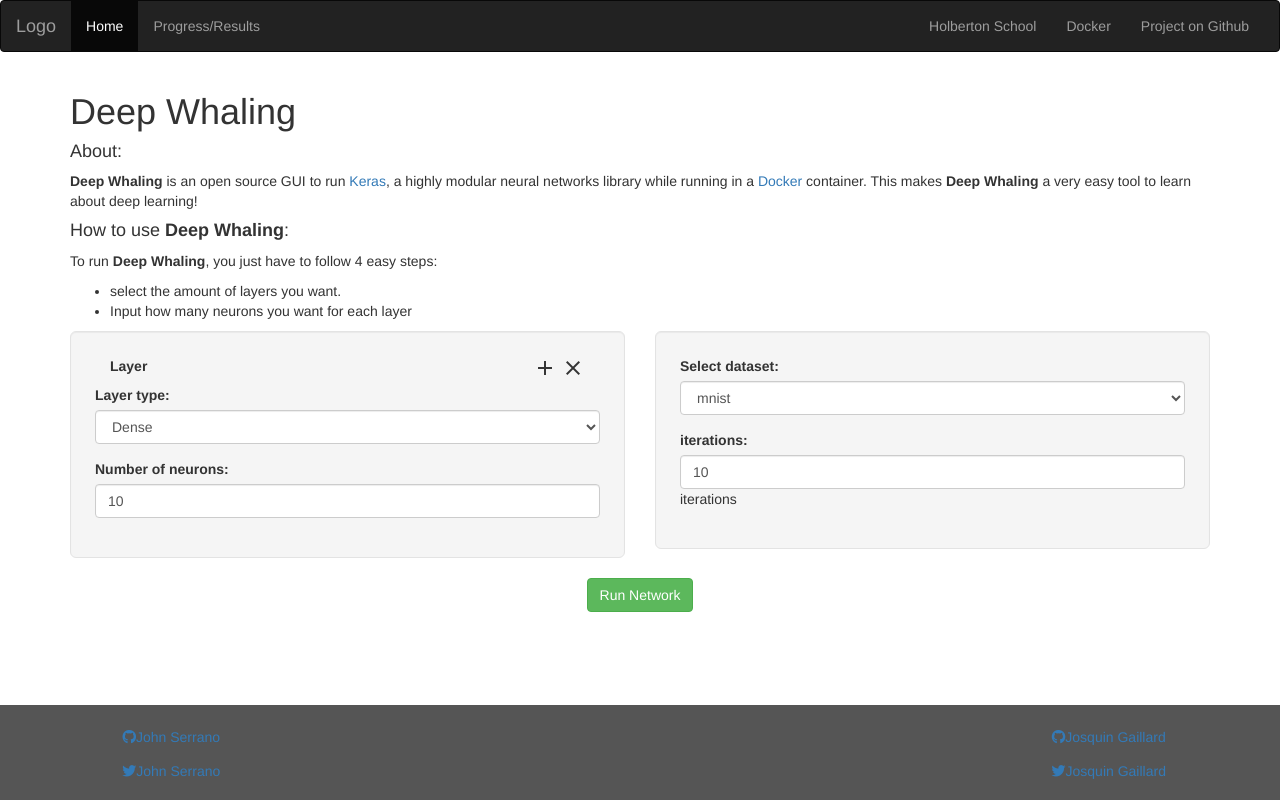
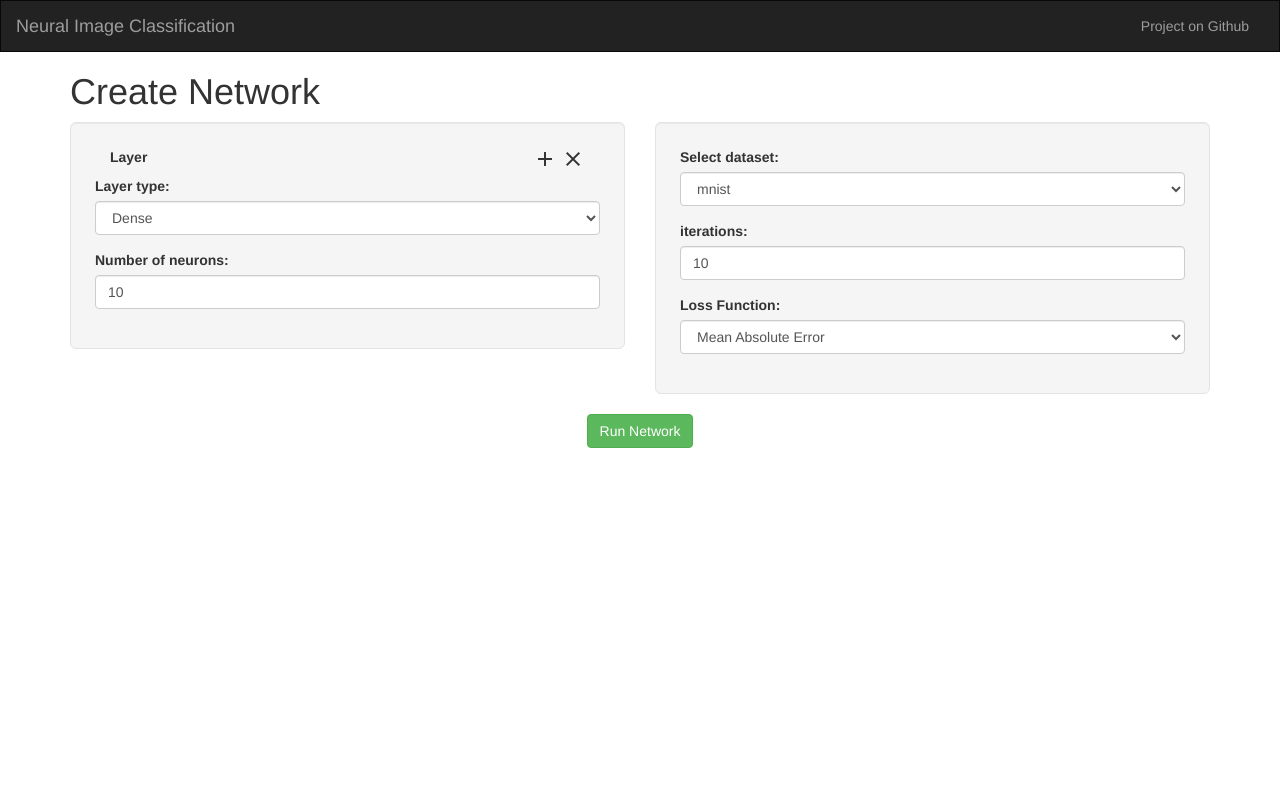
Before and after one commit to johnSerrano/DockerCon-Challenge, a Flask app: page / in a window 1280 px wide. Run offline with Flask 2, Linux system fonts and the light colour scheme; some libraries are stand-ins or nearby versions.

Commit message:
Front-end facelift and enable selecting loss function

```diff
--- a/templates/index.html
+++ b/templates/index.html
@@ -187,6 +187,7 @@
 
 			data["iterations"] = parseInt(document.getElementById("iters").value);
 			data["dataset"] = document.getElementById("dataset").value;
+			data["loss"] = document.getElementById("loss_function").value;
 
 			var xhr = new XMLHttpRequest();
 			xhr.open("POST", "/runnetwork", true);
@@ -230,6 +231,11 @@
 	<style>
 		.row.content {
 			height: 450px
+		}
+
+		.navbar {
+			margin-bottom: 0;
+			border-radius: 0;
 		}
 
 		.sidenav {
@@ -281,35 +287,20 @@
 					<span class="icon-bar"></span>
 					<span class="icon-bar"></span>
 				</button>
-				<a class="navbar-brand" href="#">Logo</a>
+				<a class="navbar-brand" href="#">Neural Image Classification</a>
 			</div>
 			<div class="collapse navbar-collapse" id="myNavbar">
 				<ul class="nav navbar-nav">
-					<li class="active"><a href="#">Home</a></li>
-					<li><a href="results.html">Progress/Results</a></li>
 				</ul>
 				<ul class="nav navbar-nav navbar-right">
-					<li><a href="https://www.holbertonschool.com"><span class="#"></span> Holberton School</a></li>
-					<li><a href="https://www.docker.com"><span class="#"></span> Docker</a></li>
-					<li><a href="https://github.com/butcallmeJo/DockerCon-Challenge"><span class="#"></span> Project on Github</a></li>
+					<li><a href="https://github.com/johnSerrano/Neural-GUI"><span class="#"></span> Project on Github</a></li>
 				</ul>
 			</div>
 		</div>
 	</nav>
 
 	<div class="container main-body">
-		<div class="row">
-			<div class="col-sm-12 text-left">
-				<h1>Deep Whaling</h1>
-				<h4>About:</h4>
-				<p><strong>Deep Whaling</strong> is an open source GUI to run <a href="http://keras.io/">Keras</a>, a highly modular neural networks library while running in a <a href="https://www.docker.com">Docker</a> container. This makes <strong>Deep Whaling</strong>					a very easy tool to learn about deep learning!</p>
-				<h4>How to use <strong>Deep Whaling</strong>:</h4>
-				<p>To run <strong>Deep Whaling</strong>, you just have to follow 4 easy steps:</p>
-				<ul>
-					<li>select the amount of layers you want.</li>
-					<li>Input how many neurons you want for each layer</li>
-			</div>
-		</div>
+		<h1>Create Network</h1>
 		<div class="row">
 			<form role="form" method="post">
 				<div id="layers_contain" class="col-sm-6 text-left">
@@ -407,14 +398,26 @@
 							<select class="form-control" id="dataset">
 								<option>mnist</option>
 								<option>cifar 10</option>
-								<option>-</option>
-								<option>-</option>
 							</select>
 						</div>
 						<div id="iterations" class="form-group">
 							<label for="iters">iterations:</label>
 							<input type="text" value="10" class="form-control" id="iters">
-							<p> iterations</p>
+						</div>
+						<div id="loss_functions" class="form-group">
+							<label for="loss_function">Loss Function:</label>
+							<select class="form-control" id="loss_function">
+								<option value="mean_absolute_error">Mean Absolute Error</option>
+								<option value="mean_squared_error">Mean Squared Error</option>
+								<option value="mean_absolute_percentage_error">Mean Absolute Percentage Error</option>
+								<option value="mean_squared_logarithmic_error">Mean Squared Logarithmic Error</option>
+								<option value="squared_hinge">Squared Hinge</option>
+								<option value="hinge">Hinge</option>
+								<option value="binary_crossentropy">Binary Crossentropy (Logloss)</option>
+								<option value="categorical_crossentropy">Categorical Crossentropy</option>
+								<option value="poisson">Poisson</option>
+								<option value="cosine_proximity">Cosine Proximity</option>
+							</select>
 						</div>
 					</div>
 				</div>
@@ -424,34 +427,6 @@
 			</form>
 		</div>
 	</div>
-	<footer class="footer">
-		<div class="container-fluid text-left">
-			<div class="row">
-				<div class="col-sm-3 pull-left">
-					<a class="btn btn-block btn-social btn-github" href="https://github.com/johnSerrano">
-						<span class="fa fa-github"></span>John Serrano
-					</a>
-				</div>
-				<div class="col-sm-3 pull-right">
-					<a class="btn btn-block btn-social btn-github" href="https://github.com/butcallmejo">
-						<span class="fa fa-github"></span>Josquin Gaillard
-					</a>
-				</div>
-			</div>
-			<div class="row">
-				<div class="col-sm-3 pull-left">
-					<a class="btn btn-block btn-social btn-twitter" href="https://twitter.com/johnSerrano2">
-						<span class="fa fa-twitter"></span>John Serrano
-					</a>
-				</div>
-				<div class="col-sm-3 pull-right">
-					<a class="btn btn-block btn-social btn-twitter" href="https://twitter.com/butcallmejo">
-						<span class="fa fa-twitter"></span>Josquin Gaillard
-					</a>
-				</div>
-			</div>
-		</div>
-	</footer>
 
 </body>
 
```
Also changed, not shown: network.py (+5 -4 lines), templates/results.html (+28 -38 lines).
